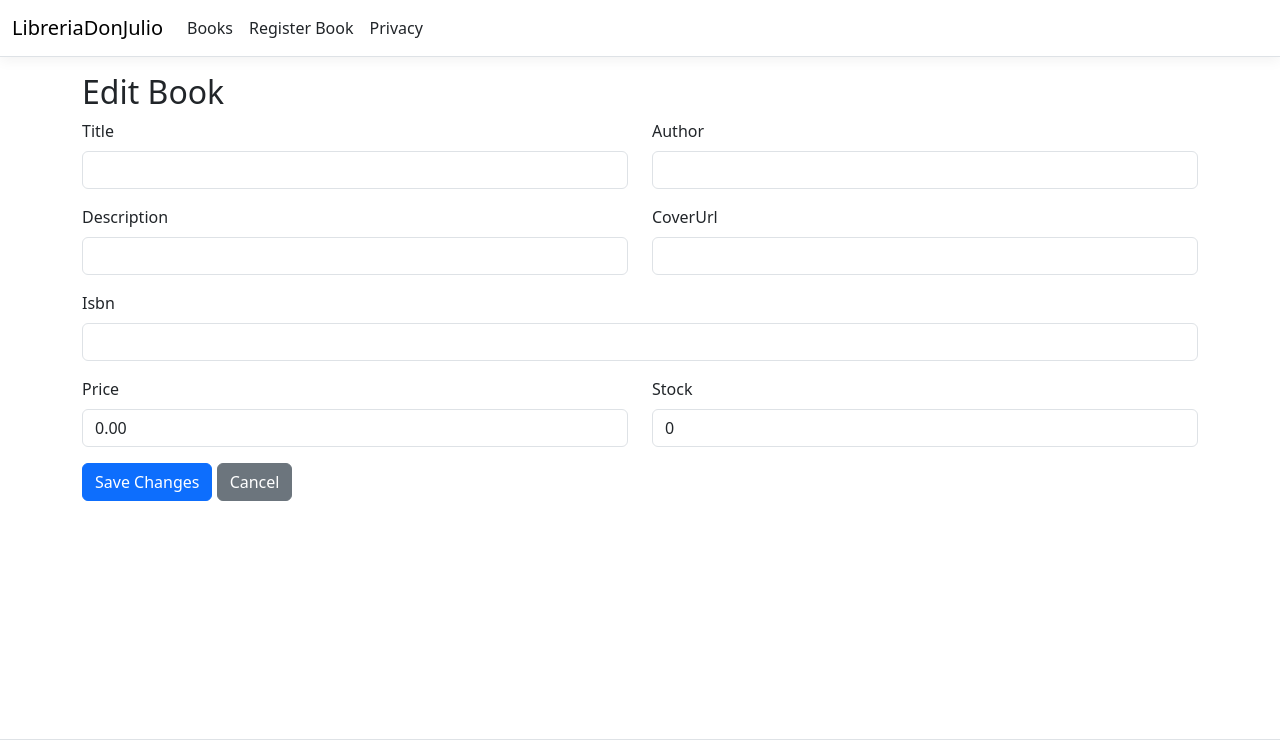
After one commit to KluttsX/crud-library, an ASP.NET Core app: template LibreriaDonJulio/Views/Books/Edit.cshtml in a window 1280 px wide. The commit adds this page. Shown: the top 741 px of the page. Run offline with ASP.NET Core 8, Linux system fonts and the light colour scheme; the template is opened without the code that fills it, so the values that code supplies are empty; style sheets or scripts are compiled from the project's sources.

Commit message:
Add edit view to update registered books

```diff
--- /dev/null
+++ b/LibreriaDonJulio/Views/Books/Edit.cshtml
@@ -0,0 +1,61 @@
+@model LibreriaDonJulio.Models.Book
+
+@{
+    ViewData["Title"] = "Edit Book";
+}
+
+<h2>Edit Book</h2>
+
+<form asp-action="Edit" asp-route-id="@Model.Id" method="post">
+    <input type="hidden" asp-for="Id" />
+
+    <div class="row mb-3">
+        <div class="col-6">
+            <label asp-for="Title" class="form-label"></label>
+            <input asp-for="Title" class="form-control" required />
+        </div>
+
+        <div class="col-6">
+            <label asp-for="Author" class="form-label"></label>
+            <input asp-for="Author" class="form-control" required />
+        </div>
+    </div>
+
+    <div class="row mb-3">
+        <div class="col-6">
+            <label asp-for="Description" class="form-label"></label>
+            <input asp-for="Description" class="form-control" required/>
+        </div>
+
+        <div class="col-6">
+            <label asp-for="CoverUrl" class="form-label"></label>
+            <input asp-for="CoverUrl" class="form-control" required/>
+        </div>
+    </div>
+
+    <div class="mb-3">
+        <label asp-for="Isbn" class="form-label"></label>
+        <input asp-for="Isbn" class="form-control" required />
+    </div>
+
+    <div class="row mb-3">
+        <div class="col-6">
+            <label asp-for="Price" class="form-label"></label>
+            <input asp-for="Price" class="form-control" required />
+        </div>
+
+        <div class="col-6">
+            <label asp-for="Stock" class="form-label"></label>
+            <input asp-for="Stock" class="form-control" required />
+        </div>
+    </div>
+
+    <button type="submit" class="btn btn-primary">
+        Save Changes
+    </button>
+
+    <a asp-action="Index" class="btn btn-secondary">
+        Cancel
+    </a>
+
+</form>
--- a/LibreriaDonJulio/Views/Books/Index.cshtml
+++ b/LibreriaDonJulio/Views/Books/Index.cshtml
@@ -22,6 +22,7 @@
             <th>Isbn</th>
             <th>Price</th>
             <th>Stock</th>
+            <th>Actions</th>
         </tr>
     </thead>
 
@@ -36,6 +37,11 @@
                 <td>@book.Isbn</td>
                 <td>@book.Price.ToString("F2")</td>
                 <td>@book.Stock</td>
+                <td>
+                    <a asp-action="Edit" asp-route-id="@book.Id" class="btn btn-warning btn-sm">
+                        Edit
+                    </a>
+                </td>
             </tr>
         }
     </tbody>
```
Also changed, not shown: LibreriaDonJulio/Controllers/BooksController.cs (+47 -0 lines).
